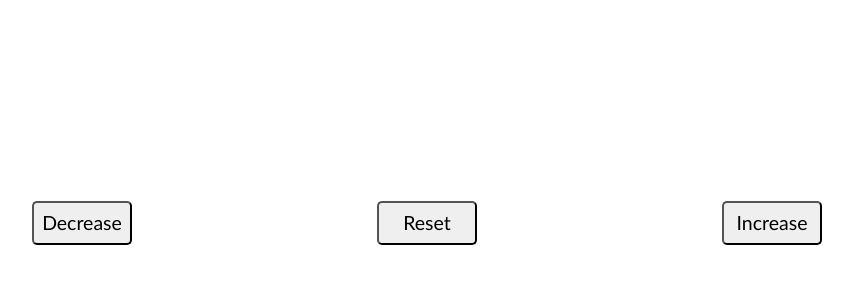
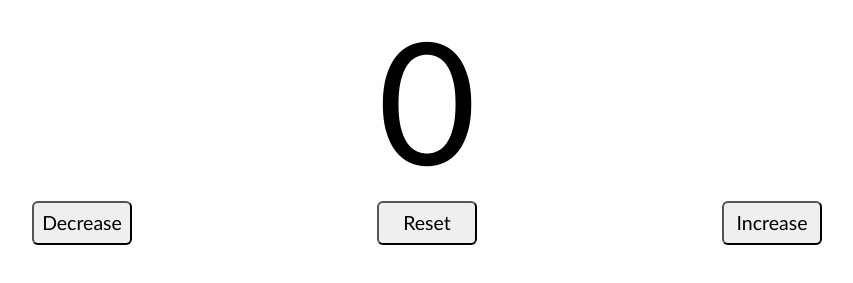
Before and after one commit to jackson-kanchanapally/JavaScrip-t-Projects, a plain HTML site: page counter/index.html in a window 1280 px wide. Both pictures are taken after a click on the button "Reset". Shown: the part 273-556 px from the top of the page, without its empty margins (213-1066 px from the left). Drawn offline with Linux system fonts and the light colour scheme.

Commit message:
practice

```diff
--- a/counter/index.html
+++ b/counter/index.html
@@ -23,7 +23,7 @@
             min-width:100px;
             max-width: 150px;
             line-height: 40px;
-            border-radius: 5px;
+            border-radius: 6px;
             font-family: 'Trebuchet MS', 'Lucida Sans Unicode', 'Lucida Grande', 'Lucida Sans', Arial, sans-serif;
             font-size:19.5px;
             cursor: pointer;
@@ -44,6 +44,7 @@
             align-items: center;
             justify-content: center;
             justify-content: space-evenly;
+            flex-wrap: wrap;
 
         }
     </style>
--- a/counter/script.js
+++ b/counter/script.js
@@ -28,7 +28,7 @@ btns.forEach(function (bt)
             v.style.color='red'
         }
         else{
-            v.style.color='white'
+            v.style.color=''
         }
         v.textContent=count
     })
```
